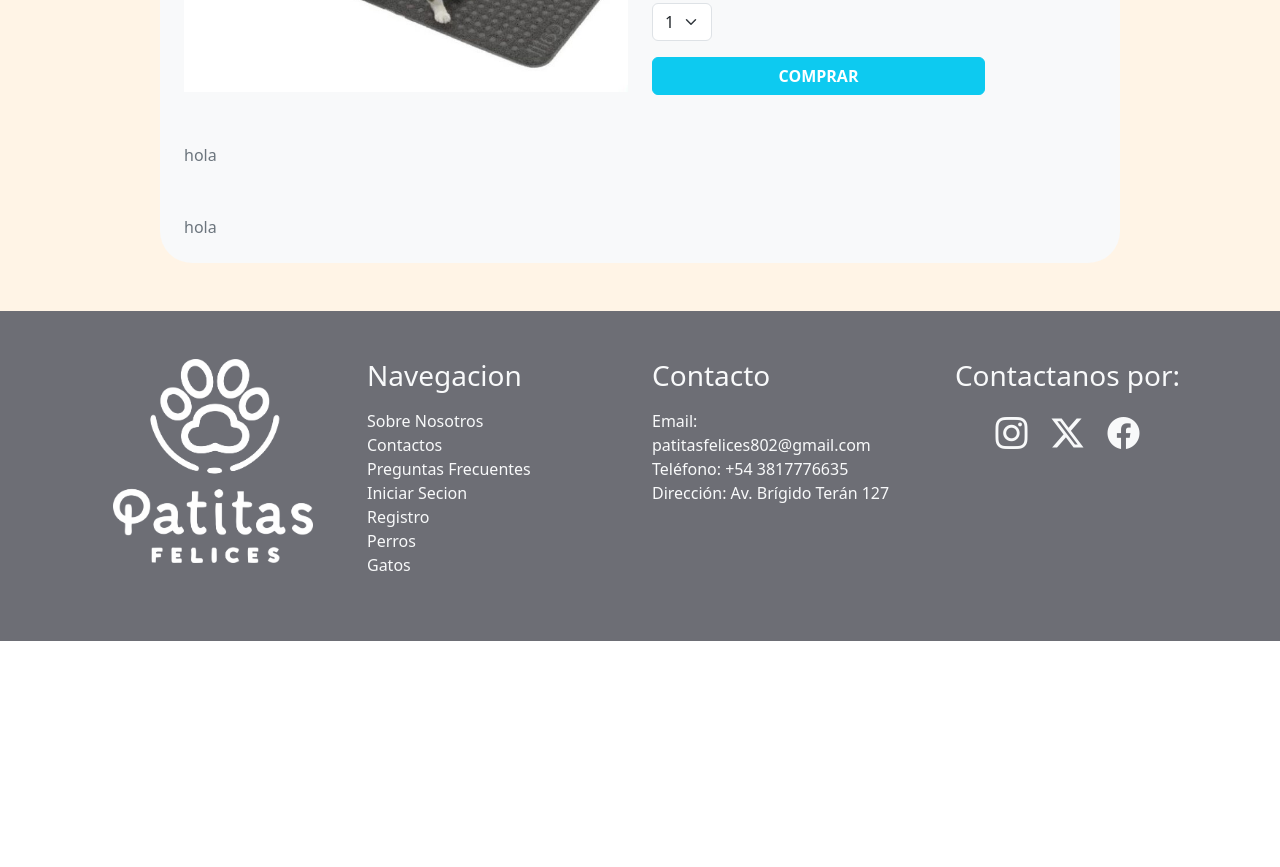
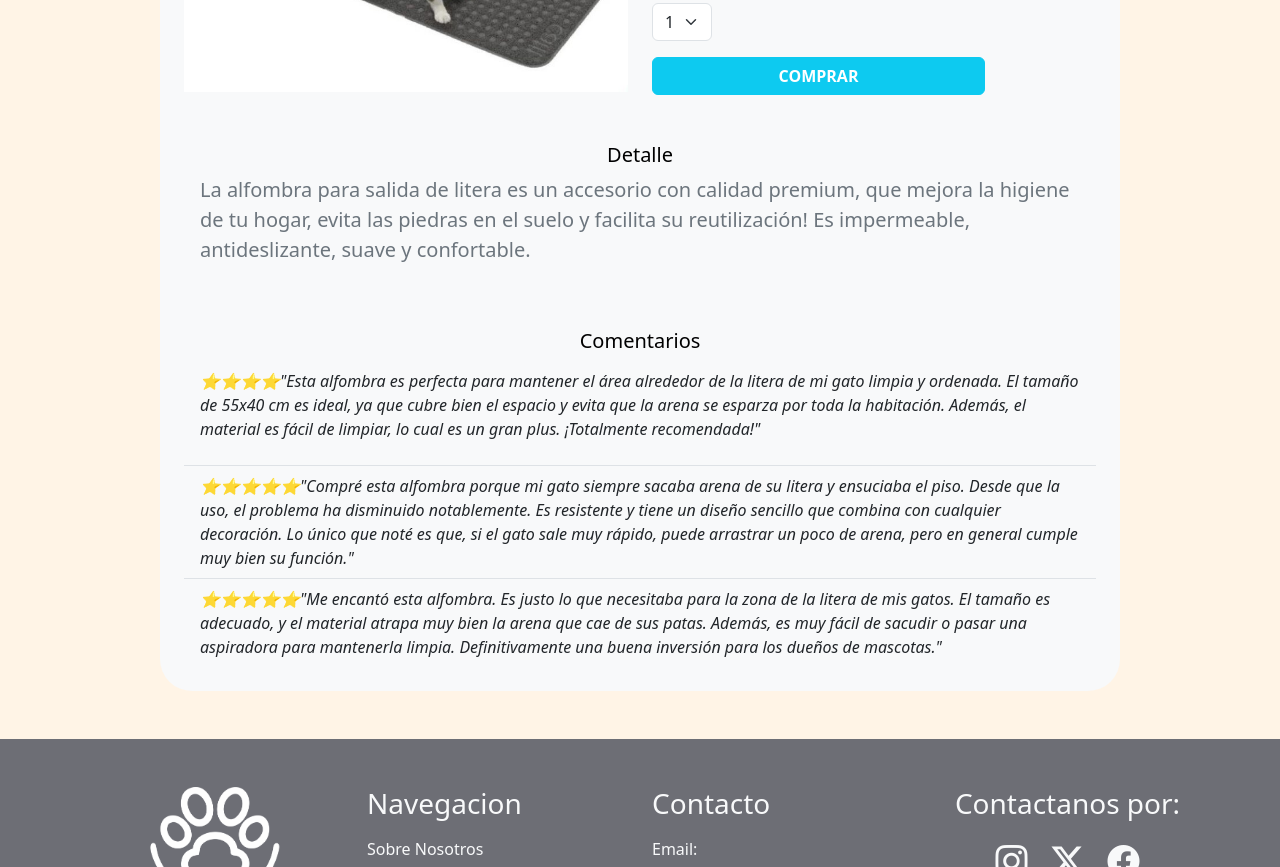
Before and after one commit to omarmatt31/patitasFelicesEcommerce, a plain HTML site: page pages/detalleProducto.html in a window 1280 px wide. Shown: the part 406-1273 px from the top of the page. Before the commit the page ends 1047 px from the top, so only its background shows below. Drawn offline with nearby package versions, Linux system fonts and the light colour scheme; a web font is replaced by a local one.

Commit message:
agregué el detalle y los comentarios los hice con una lista de bootstrap

```diff
--- a/pages/detalleProducto.html
+++ b/pages/detalleProducto.html
@@ -203,16 +203,48 @@
                       </select>
                     </div>
                     <a
-                      href="../pages/error404.html"
+                      href="../pages/detalleCarrito.html"
                       class="btn btn-info fw-bold mt-3 w-75 text-white"
                       >COMPRAR</a
                     >
                 </article>
                 <article class="col-12 my-5">
-                    hola
+                    <h5 class="text-center text-black">Detalle</h5>
+                    <p class="mx-2 px-2 fs-5">
+                      La alfombra para salida de litera es un accesorio con calidad
+                      premium, que mejora la higiene de tu hogar, evita las piedras en
+                      el suelo y facilita su reutilización! Es impermeable,
+                      antideslizante, suave y confortable.
+                    </p>
                 </article>
                 <article class="col-12">
-                    hola
+                    <h5 class="text-center text-black">Comentarios</h5>
+                    <ul class="list-group list-group-flush" >
+                      <li class="list-group-item bg-light fst-italic">
+                        <p>⭐⭐⭐⭐"Esta alfombra es perfecta para mantener el área alrededor de la
+                            litera de mi gato limpia y ordenada. El tamaño de 55x40 cm es
+                            ideal, ya que cubre bien el espacio y evita que la arena se
+                            esparza por toda la habitación. Además, el material es fácil de
+                            limpiar, lo cual es un gran plus. ¡Totalmente recomendada!"</p>
+
+                      </li>
+                      <li class="list-group-item bg-light fst-italic">
+                        ⭐⭐⭐⭐⭐"Compré esta alfombra porque mi gato siempre sacaba arena de su
+                        litera y ensuciaba el piso. Desde que la uso, el problema ha
+                        disminuido notablemente. Es resistente y tiene un diseño
+                        sencillo que combina con cualquier decoración. Lo único que noté
+                        es que, si el gato sale muy rápido, puede arrastrar un poco de
+                        arena, pero en general cumple muy bien su función."
+                      </li>
+                      <li class="list-group-item bg-light fst-italic">
+                        ⭐⭐⭐⭐⭐"Me encantó esta alfombra. Es justo lo que necesitaba para la
+                        zona de la litera de mis gatos. El tamaño es adecuado, y el
+                        material atrapa muy bien la arena que cae de sus patas. Además,
+                        es muy fácil de sacudir o pasar una aspiradora para mantenerla
+                        limpia. Definitivamente una buena inversión para los dueños de
+                        mascotas."
+                      </li>
+                    </ul>
                 </article>
             </div>
         </section>
```
